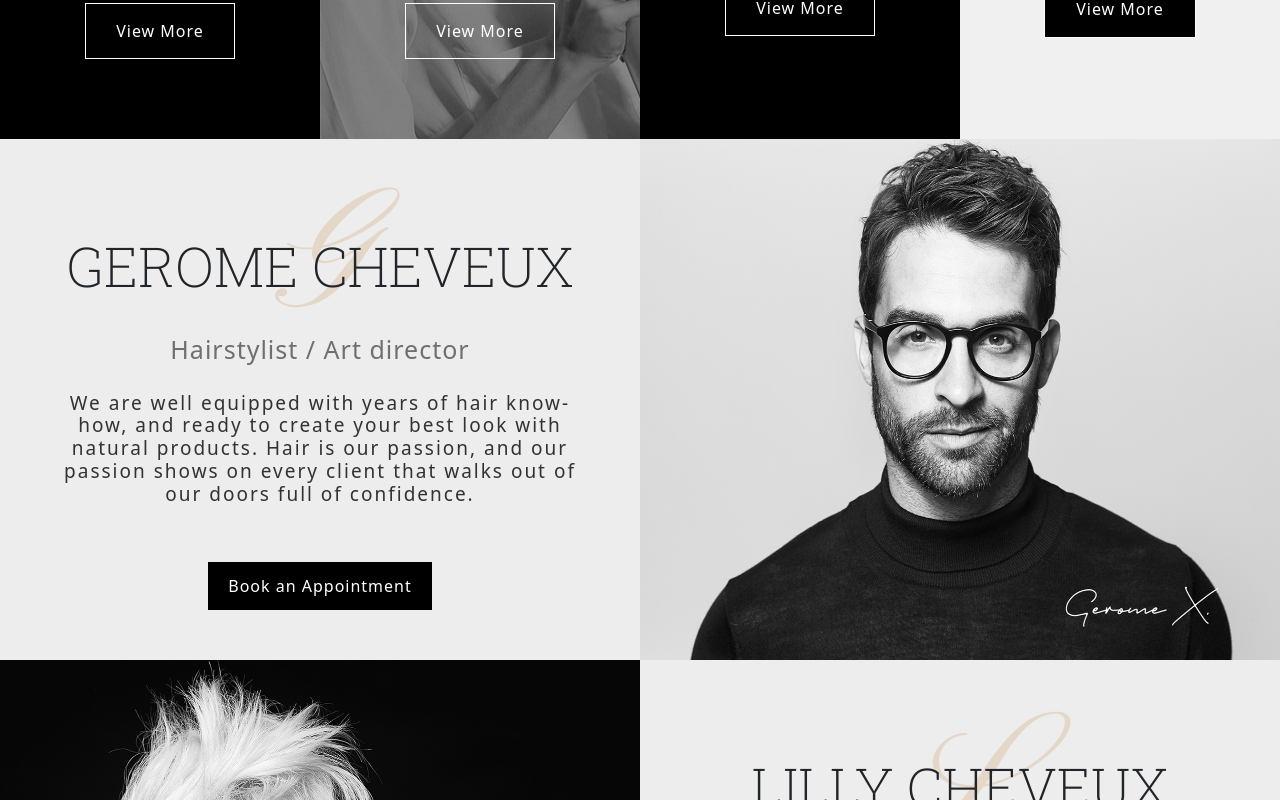
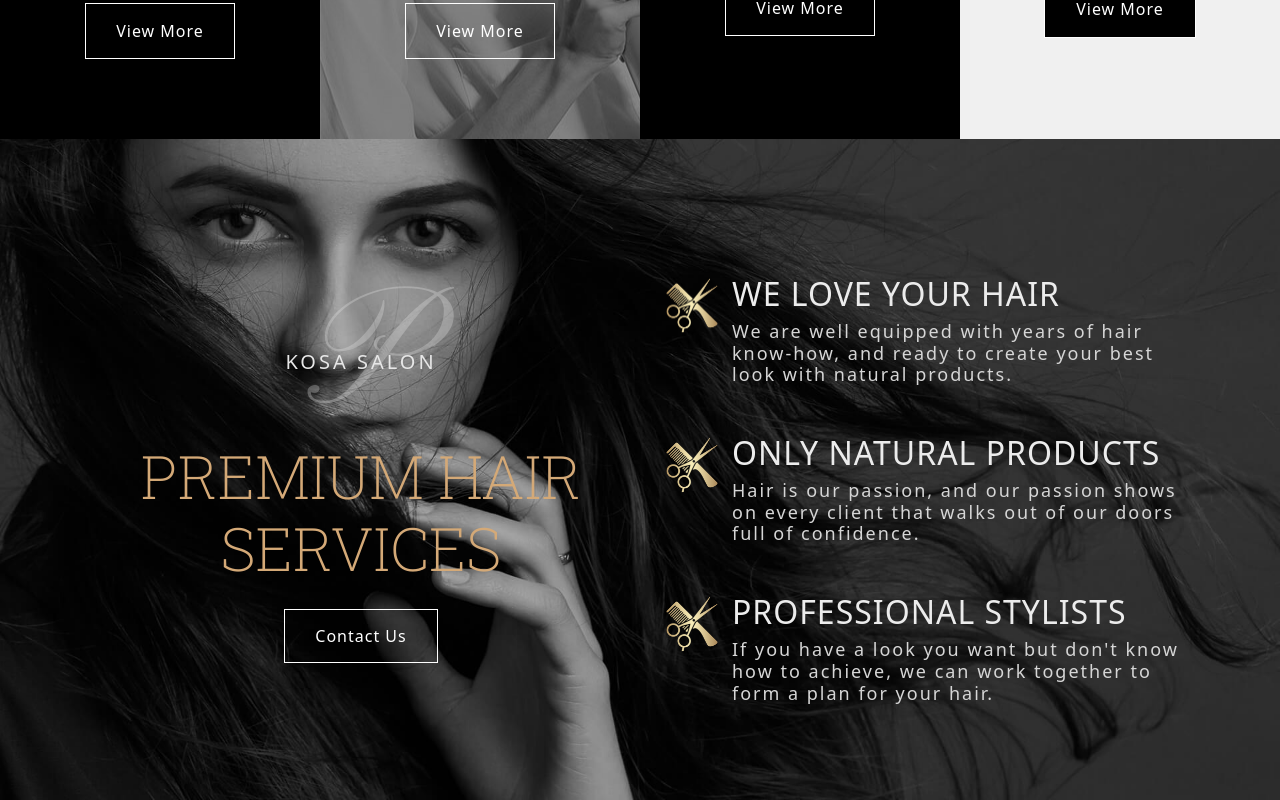
Before and after one commit to DipraDas/Kosa, a React (Create React App) app: page / in a window 1280 px wide. Shown: the part 2640-3440 px from the top of the page. Built offline with nearby package versions, Linux system fonts and the light colour scheme.

Commit message:
Premium Hair Services Added

```diff
--- a/public/index.html
+++ b/public/index.html
@@ -26,6 +26,7 @@
   <link rel="preconnect" href="https://fonts.googleapis.com">
   <link rel="preconnect" href="https://fonts.gstatic.com" crossorigin>
   <link href="https://fonts.googleapis.com/css2?family=Pinyon+Script&display=swap" rel="stylesheet">
+
   <!--
       manifest.json provides metadata used when your web app is installed on a
       user's mobile device or desktop. See https://developers.google.com/web/fundamentals/web-app-manifest/
--- a/src/components/Pages/Home/ArtDirector/ArtDirector.css
+++ b/src/components/Pages/Home/ArtDirector/ArtDirector.css
@@ -58,4 +58,8 @@
     text-decoration: none;
     letter-spacing: 1px;
     margin-bottom: 50px;
+    transition: .3s;
 }
+.leftArtDirector a:hover{
+    box-shadow: 0 0 5px 2px #777777;
+}
--- a/src/components/Pages/Home/Colorist/Colorist.css
+++ b/src/components/Pages/Home/Colorist/Colorist.css
@@ -1,4 +1,4 @@
-.specialLetter{
+.specialLetter {
     font-family: 'Pinyon Script', cursive;
     font-size: 170px;
     color: #d4a8774e;
@@ -7,7 +7,7 @@
     align-items: center;
 }
 
-.rightArtDirector{
+.rightArtDirector {
     display: flex;
     flex-direction: column;
     justify-content: center;
@@ -15,13 +15,13 @@
     background-color: rgba(226, 226, 226, 0.633);
 }
 
-.overwriteTitle{
+.overwriteTitle {
     position: relative;
     width: 100%;
     text-align: center;
 }
 
-.mainTitle{
+.mainTitle {
     position: absolute;
     top: 0;
     left: 0;
@@ -34,7 +34,8 @@
     font-size: 55px;
     font-weight: 200;
 }
-.rightArtDirector h2{
+
+.rightArtDirector h2 {
     margin-top: -60px;
     letter-spacing: 1px;
     font-size: 25px;
@@ -42,7 +43,7 @@
     color: rgb(111, 111, 111);
 }
 
-.rightArtDirector h3{
+.rightArtDirector h3 {
     padding: 20px 40px;
     font-size: 19px;
     letter-spacing: 2px;
@@ -51,11 +52,16 @@
     text-align: center;
 }
 
-.rightArtDirector a{
+.rightArtDirector a {
     color: #fff;
     background-color: black;
     padding: 12px 20px;
     text-decoration: none;
     letter-spacing: 1px;
     margin-bottom: 50px;
+    transition: .3s;
 }
+
+.rightArtDirector a:hover {
+    box-shadow: 0 0 5px 2px #777777;
+}
--- a/src/components/Pages/Home/PremiumHair/PremiumHair.css
+++ b/src/components/Pages/Home/PremiumHair/PremiumHair.css
@@ -0,0 +1,103 @@
+.premiumHair{
+    background-image: url('../../../../Images/HomePage/PremiumHairService.jpg');
+    background-position: top;
+    background-repeat: no-repeat;
+    background-size: cover;
+
+    background-attachment: fixed;
+}
+
+.specialP{
+    font-family: 'Pinyon Script', cursive;
+    font-size: 170px;
+    color: #e6e6e64e;
+    display: flex;
+    justify-content: center;
+    align-items: center;
+}
+
+.overwriteTitleT{
+    position: relative;
+    width: 100%;
+    text-align: center;
+}
+
+.mainTitleK{
+    position: absolute;
+    top: 0;
+    left: 0;
+    display: flex;
+    justify-content: center;
+    align-items: center;
+    width: 100%;
+    height: 100%;
+    font-size: 20px;
+    font-weight: 400;
+    color: rgb(231, 231, 231);
+    letter-spacing: 3px;
+}
+
+.premiumHairContent{
+    text-align: center;
+}
+.premiumHairContent h1{
+    font-family: 'Roboto Slab', serif;
+    font-size: 60px;
+    font-weight: 200;
+    color: #D4A977;
+    text-align: center;
+    margin-top: -50px;
+    margin-bottom: 40px;
+}
+
+.premiumHairContent a{
+    background-color: rgba(0, 0, 0, 0);
+    letter-spacing: 1px;
+    color: #fff;
+    border: none;
+    border: 1px solid #fff;
+    padding: 15px 30px;
+    transition: .4s;
+    font-weight: 500;
+    text-decoration: none;
+}
+
+.premiumHairContent a:hover{
+    background-color: rgb(255, 255, 255);
+    letter-spacing: 3px;
+    color: rgb(0, 0, 0);
+    border: 1px solid rgb(0, 0, 0);
+    padding: 16px 31px;
+}
+
+.premiumHairRight{
+    text-align: left;
+    display: flex;
+    margin-top: 30px;
+}
+
+.premiumHairRight img{
+    width: 80px;
+}
+
+.premiumHairRight h3{
+    color: #ececec;
+    margin-top: 10px;
+    font-size: 32px;
+    font-weight: 400;
+    letter-spacing: 1px;
+}
+
+.premiumHairRight h4{
+    color: #d6d6d6;
+    font-size: 18px;
+    font-weight: 300;
+    letter-spacing: 2px;
+}
+
+.pHRight{
+    display: flex;
+    justify-content: center;
+    align-items: center;
+    flex-direction: column;
+}
--- a/src/components/Pages/Home/PremiumHair/PremiumHair.js
+++ b/src/components/Pages/Home/PremiumHair/PremiumHair.js
@@ -1,10 +1,55 @@
 import React from 'react';
+import { Link } from 'react-router-dom';
 import './PremiumHair.css';
+import imagee from '../../../../Images/HomePage/comb.png'
 
 const PremiumHair = () => {
     return (
-        <div>
-
+        <div className='premiumHair py-5'>
+            <div className="container">
+                <div className="premiumHairContent py-5">
+                    <div className="row m-0 pb-4">
+                        <div className="col-lg-6 col-md-12">
+                            <div className="overwriteTitleT ">
+                                <div className="specialP">P</div>
+                                <div className="mainTitleK">KOSA SALON</div>
+                            </div>
+                            <h1>PREMIUM HAIR SERVICES</h1>
+                            <Link>Contact Us</Link>
+                        </div>
+                        <div className="col-lg-6 col-md-12 pHRight">
+                            <div className="premiumHairRight ">
+                                <div>
+                                    <img src={imagee} alt="" />
+                                </div>
+                                <div>
+                                    <h3>WE LOVE YOUR HAIR</h3>
+                                    <h4>We are well equipped with years of hair know-how, and ready to create your best look with natural products.</h4>
+                                </div>
+                            </div>
+                            <div className="premiumHairRight ">
+                                <div>
+                                    <img src={imagee} alt="" />
+                                </div>
+                                <div>
+                                    <h3>
+                                        ONLY NATURAL PRODUCTS</h3>
+                                    <h4>Hair is our passion, and our passion shows on every client that walks out of our doors full of confidence.</h4>
+                                </div>
+                            </div>
+                            <div className="premiumHairRight ">
+                                <div>
+                                    <img src={imagee} alt="" />
+                                </div>
+                                <div>
+                                    <h3>PROFESSIONAL STYLISTS</h3>
+                                    <h4>If you have a look you want but don't know how to achieve, we can work together to form a plan for your hair.</h4>
+                                </div>
+                            </div>
+                        </div>
+                    </div>
+                </div>
+            </div>
         </div>
     );
 };
--- a/src/components/Pages/Home/SendingInterest/SendingInterest.css
+++ b/src/components/Pages/Home/SendingInterest/SendingInterest.css
@@ -57,7 +57,7 @@
     box-sizing: border-box;
 }
 
-.sendingInterestRight  button{
+.sendingInterestRight button{
     width: 120px;
     letter-spacing: 3px;
     font-weight: 500;
@@ -65,4 +65,10 @@
     border: none;
     background-color: black;
     color: #fff;
+    transition: .4s;
 }
+
+.sendingInterestRight button:hover{
+    letter-spacing: 5px;
+    box-shadow: 0px -3px 0px 1px inset #ffc400;;
+}
```
Also changed, not shown: src/Images/HomePage/Scissor.png (added), src/Images/HomePage/comb.png (added).
